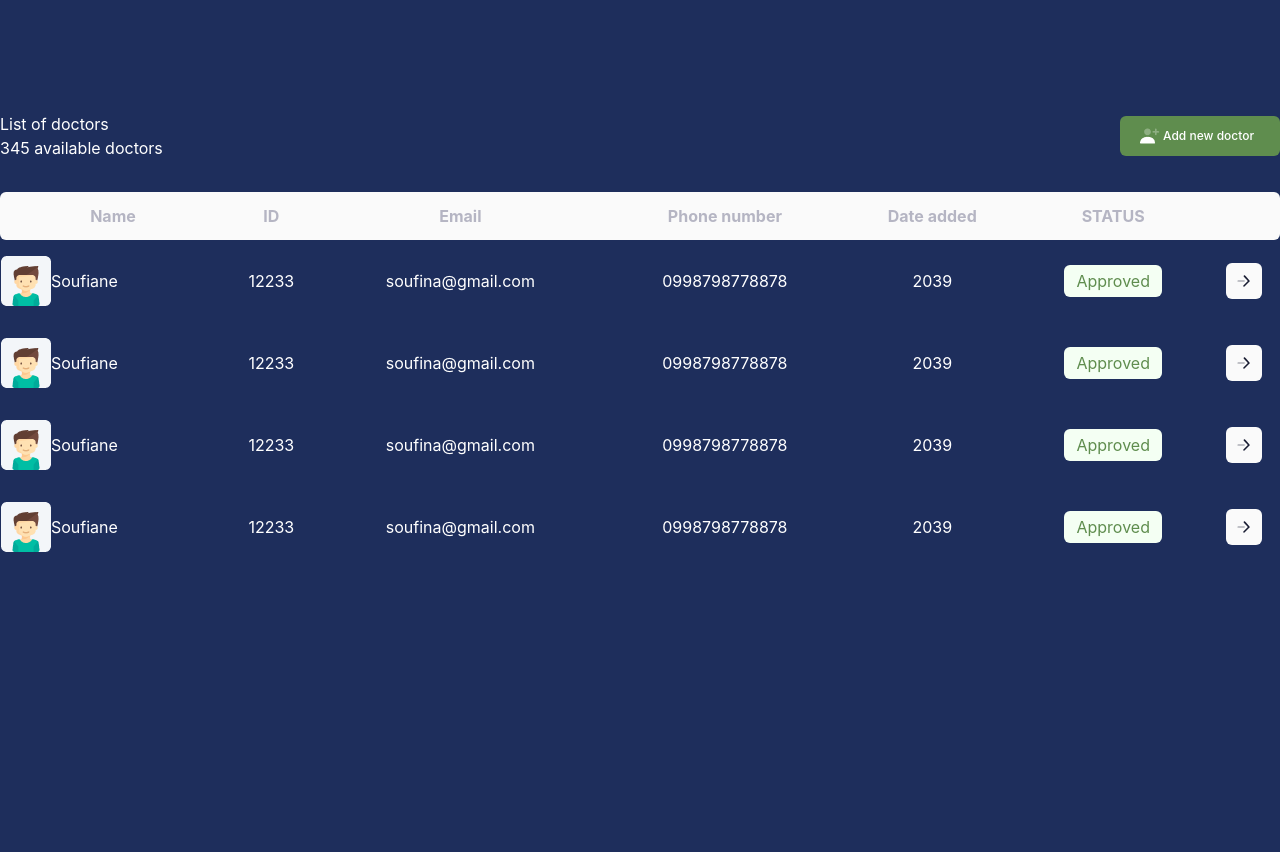
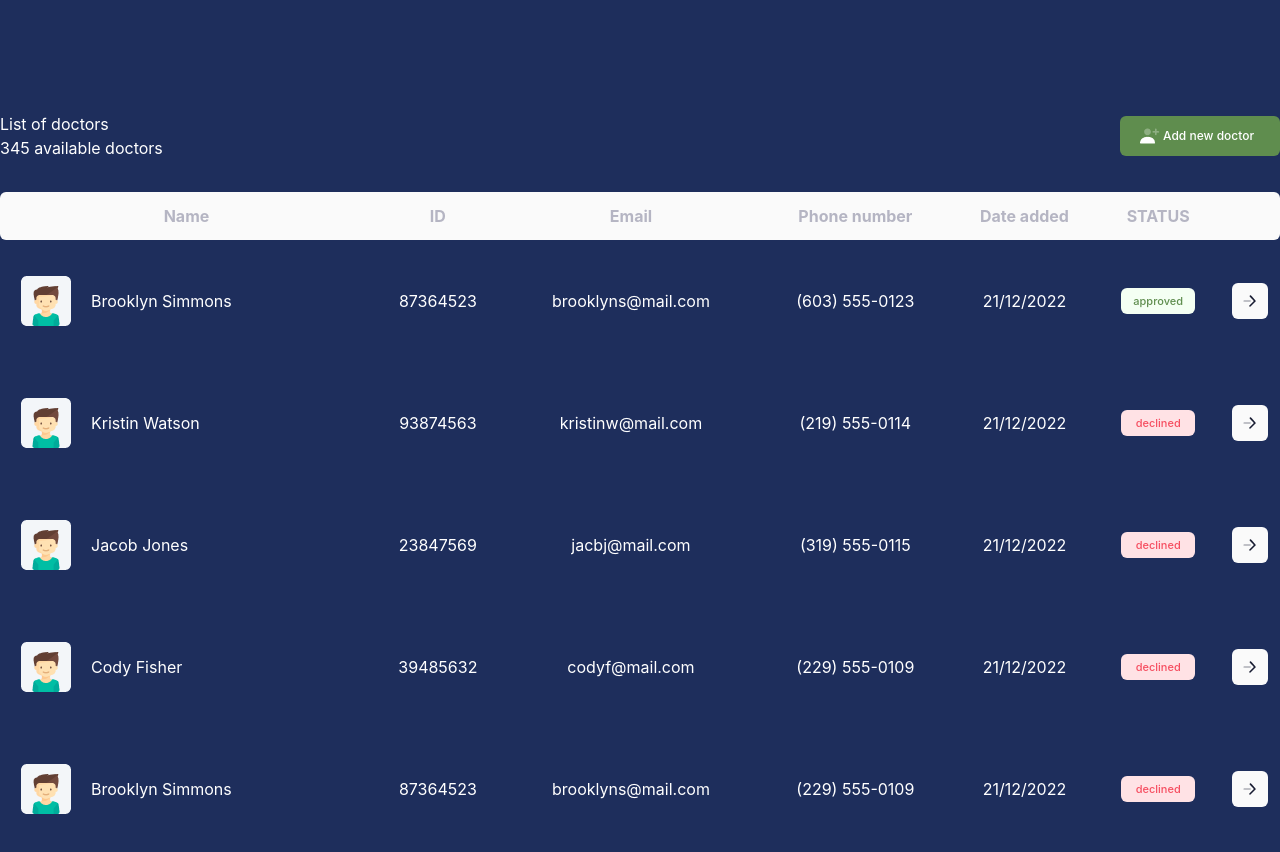
Before and after one commit to meryem-ben00/worshop, a React (Create React App) app in the folder workshop_react/: page / in a window 1280 px wide. Shown: the top 852 px of the page. Before the commit the page ends 800 px from the top, so only its background shows below. Built offline with nearby package versions, Linux system fonts and the light colour scheme.

Commit message:
Modified

```diff
--- a/workshop_react/src/App.js
+++ b/workshop_react/src/App.js
@@ -5,32 +5,45 @@ import List from './Soufiane/List';
 const data = [
   {
     name:"Brooklyn Simmons",
-    id:64974,
-    email:"soufine@gmail.com",
-    phoneNumber:"(212)6879521",
+    id:87364523,
+    email:"brooklyns@mail.com",
+    phoneNumber:"(603) 555-0123",
     dateAdded:"21/12/2022",
+    status :"approved"
+  },
+  {
+    name:"Kristin Watson",
+    id:93874563,
+    email:"kristinw@mail.com",
+    phoneNumber:"(219) 555-0114",
+    dateAdded:"21/12/2022",
+    status :"declined"
+  },
+  {
+    name:"Jacob Jones",
+    id:23847569,
+    email:"jacbj@mail.com",
+    phoneNumber:"(319) 555-0115",
+    dateAdded:"21/12/2022",
+    status :"declined"
+  },
+  {
+    name:"Cody Fisher",
+    id:39485632,
+    email:"codyf@mail.com",
+    phoneNumber:"(229) 555-0109",
+    dateAdded:"21/12/2022",
+    status :"declined"
   },
   {
     name:"Brooklyn Simmons",
-    id:64974,
-    email:"soufine@gmail.com",
-    phoneNumber:"(212)6879521",
+    id:87364523,
+    email:"brooklyns@mail.com",
+    phoneNumber:"(229) 555-0109",
     dateAdded:"21/12/2022",
+    status :"declined"
   },
-  {
-    name:"Brooklyn Simmons",
-    id:64974,
-    email:"soufine@gmail.com",
-    phoneNumber:"(212)6879521",
-    dateAdded:"21/12/2022",
-  },
-  {
-    name:"Brooklyn Simmons",
-    id:64974,
-    email:"soufine@gmail.com",
-    phoneNumber:"(212)6879521",
-    dateAdded:"21/12/2022",
-  },
+
 ]
 function App() {
   return (
--- a/workshop_react/src/Soufiane/Comp/Comp1.jsx
+++ b/workshop_react/src/Soufiane/Comp/Comp1.jsx
@@ -3,12 +3,12 @@ import icon from '../Images/Add-user.png'
 
 const Comp1 = () => {
   return (
-    <div className='w-1241 flex items-center  text-white justify-between' >
+    <div className='w-1241 flex items-center text-white justify-between' >
         <div>
           <h3>List of doctors</h3>
           <p>345 available doctors</p>
         </div>
-        <button className='bg-[#5F8D4E] flex items-center	 rounded-[6px] font-[500] text-xs h-10 w-40 py-2.5 px-5'> <img className='inline-block	mr-[3px]' src={icon} /> Add new doctor</button>
+        <button className='bg-[#5F8D4E] flex items-center rounded-[6px] font-[500] text-xs h-10 w-40 py-2.5 px-5'> <img className='inline-block	mr-[3px]' src={icon} /> Add new doctor</button>
     </div>
   );
 }
--- a/workshop_react/src/Soufiane/Comp/Comp2.jsx
+++ b/workshop_react/src/Soufiane/Comp/Comp2.jsx
@@ -1,6 +1,6 @@
 import React from 'react';
 import arrowRight from '../Images/Right-2.png';
-import avatar from '../Images/Avatar (1).png';
+import avatar from '../Images/Avatar (2).png';
 
 const Comp2 = ({data}) => {
   return (
@@ -21,16 +21,15 @@ const Comp2 = ({data}) => {
             {data.map((item) => {
               return(
                 <tr className='text-white'>
-              <td className='py-4 flex items-center '> <img src={avatar} alt='' /> Soufiane</td>
-              <td className='py-4'>12233</td>
-              <td className='py-4'>soufina@gmail.com</td>
-              <td className='py-4'>0998798778878</td>
-              <td className='py-4'>2039</td>
+              <td className='py-4 flex items-center  '> <img className='p-5' src={avatar} alt='' /> {item.name}</td>
+              <td className='py-4'>{item.id}</td>
+              <td className='py-4'>{item.email}</td>
+              <td className='py-4'>{item.phoneNumber}</td>
+              <td className='py-4'>{item.dateAdded}</td>
               <td className='py-4'>
                 <span
-                  className={`inline-block py-1 rounded-md  text-[#5F8D4E] px-3 bg-[#F4FFF3]`}
-                >
-                  Approved
+                  className={`inline-block mx-auto  flex items-center 'text-[#5F8D4E] justify-center bg-[#F4FFF3]' text-[11px] font-medium	 rounded-md w-[74px] h-[26px] ${item.status === "declined" ? 'bg-[#FFE2E5] text-[#F64E60]' :'text-[#5F8D4E]  bg-[#F4FFF3]'}`}>
+                  {item.status}
                 </span>
               </td>
               <td className='py-4'>
```
Also changed, not shown: workshop_react/public/Images/Add-user (1).png (added), workshop_react/src/Soufiane/Images/Avatar (2).png (renamed from workshop_react/src/Soufiane/Images/Avatar (1).png).
